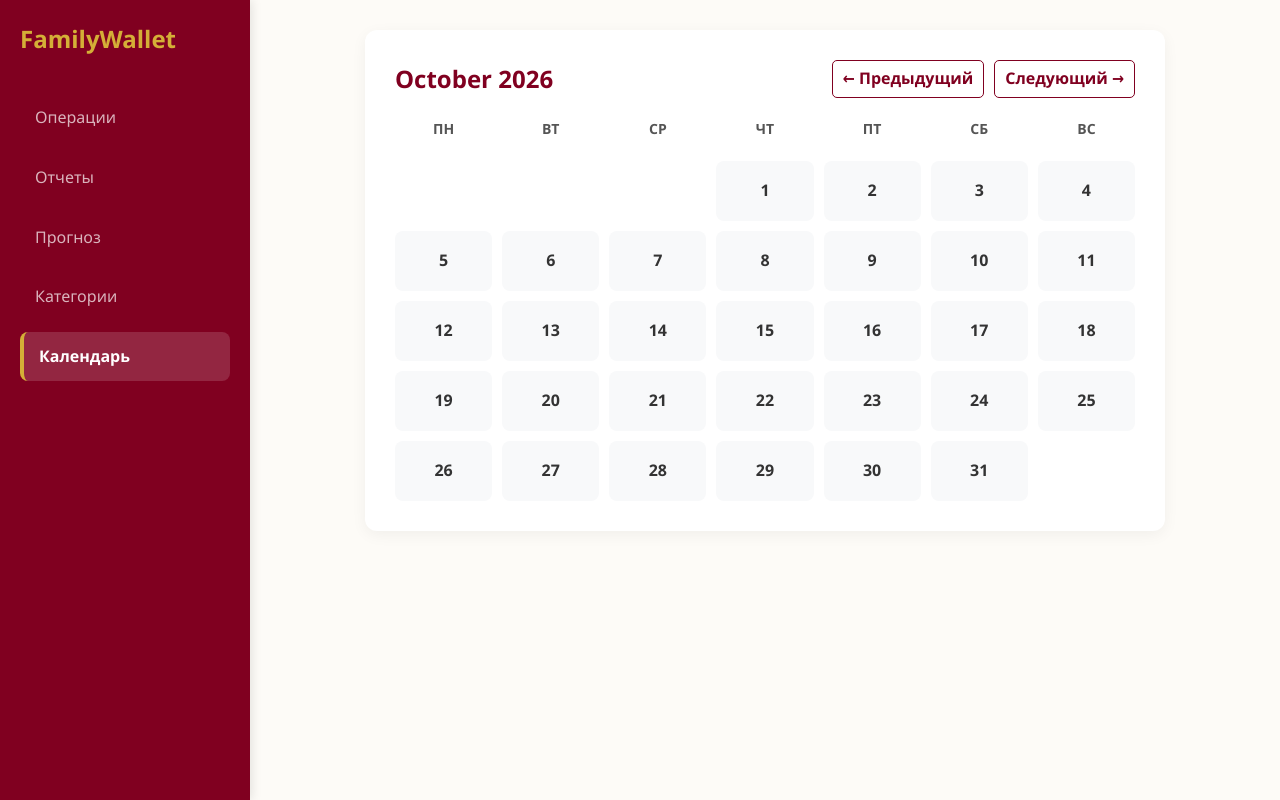
After one commit to aminaabdulaeva0/family_wallet, a Django app: page /wallet/calendar/ in a window 1280 px wide. The commit adds this page. Run offline with Django 5.2, Linux system fonts and the light colour scheme; a user stored in the database is signed in; tables that the repository leaves empty hold one stand-in row (values such as "Sample post").

Commit message:
Добавлен календарь расходов с детализацией по дням

```diff
--- /dev/null
+++ b/expenses/templates/expenses/calendar.html
@@ -0,0 +1,127 @@
+{% load dict_filters %}
+{% load static %}
+<!DOCTYPE html>
+<html lang="ru">
+<head>
+    <meta charset="UTF-8">
+    <meta name="viewport" content="width=device-width, initial-scale=1.0">
+    <title>Календарь | FamilyWallet</title>
+    <link rel="stylesheet" href="{% static 'expenses/style.css' %}">
+    <style>
+        .calendar-header { display: flex; justify-content: space-between; align-items: center; margin-bottom: 20px; }
+        .calendar-title { font-size: 24px; font-weight: bold; color: var(--primary-color); }
+        .calendar-nav { display: flex; gap: 10px; }
+        .calendar-nav a { text-decoration: none; color: var(--primary-color); font-weight: bold; padding: 5px 10px; border: 1px solid var(--primary-color); border-radius: 5px; }
+
+        .calendar-grid { display: grid; grid-template-columns: repeat(7, 1fr); gap: 10px; text-align: center; }
+        .weekday { font-weight: bold; color: #555; padding-bottom: 10px; font-size: 14px; text-transform: uppercase;}
+
+        .day-cell {
+            background: #f8f9fa;
+            padding: 15px 5px;
+            border-radius: 8px;
+            font-weight: bold;
+            color: #333; /* Черный цвет текста для обычных дней */
+            min-height: 60px;
+            display: flex;
+            flex-direction: column;
+            justify-content: center;
+            align-items: center;
+            text-decoration: none; /* Убираем подчеркивание у ссылок */
+            transition: transform 0.2s;
+        }
+
+        .day-cell:hover { background: #e9ecef; }
+
+        /* Дни, где были траты */
+        .day-cell.has-expense {
+            background: #d1e7dd;
+            color: #0f5132;
+            border: 2px solid #badbcc;
+            cursor: pointer;
+        }
+        .day-cell.has-expense:hover { transform: scale(1.05); background: #badbcc; }
+        .day-amount { font-size: 12px; margin-top: 5px; }
+
+        /* Активный (выбранный) день */
+        .day-cell.active-day {
+            background: var(--primary-color);
+            color: white;
+            border: 2px solid var(--accent-color);
+        }
+
+        .day-empty { background: transparent; border: none; }
+    </style>
+</head>
+<body>
+    <div class="sidebar">
+        <h2>FamilyWallet</h2>
+        <a href="/wallet/">Операции</a>
+        <a href="{% url 'reports' %}">Отчеты</a>
+        <a href="{% url 'forecast' %}">Прогноз</a>
+        <a href="{% url 'categories' %}">Категории</a>
+        <a href="{% url 'calendar' %}" class="active">Календарь</a>
+    </div>
+
+    <div class="main-content">
+        <div class="card">
+            <div class="calendar-header">
+                <div class="calendar-title">{{ month_name }} {{ year }}</div>
+                <div class="calendar-nav">
+                    <a href="?year={{ prev_year }}&month={{ prev_month }}">← Предыдущий</a>
+                    <a href="?year={{ next_year }}&month={{ next_month }}">Следующий →</a>
+                </div>
+            </div>
+
+            <div class="calendar-grid">
+                <div class="weekday">Пн</div>
+                <div class="weekday">Вт</div>
+                <div class="weekday">Ср</div>
+                <div class="weekday">Чт</div>
+                <div class="weekday">Пт</div>
+                <div class="weekday">Сб</div>
+                <div class="weekday">Вс</div>
+
+                {% for week in cal %}
+                    {% for day in week %}
+                        {% if day == 0 %}
+                            <div class="day-cell day-empty"></div>
+                        {% else %}
+                            {% if day in daily_sums %}
+                                <!-- Если есть траты, делаем ссылку с параметрами года, месяца и дня -->
+                                <a href="?year={{ year }}&month={{ month }}&day={{ day }}" class="day-cell has-expense {% if selected_day_num == day %}active-day{% endif %}">
+                                    {{ day }}
+                                    <div class="day-amount">-{{ daily_sums|get_item:day }} ₽</div>
+                                </a>
+                            {% else %}
+                                <div class="day-cell">{{ day }}</div>
+                            {% endif %}
+                        {% endif %}
+                    {% endfor %}
+                {% endfor %}
+            </div>
+
+            <!-- Блок с детализацией за выбранный день -->
+            {% if day_expenses %}
+                <div style="margin-top: 40px; padding-top: 20px; border-top: 2px solid #eee;">
+                    <h3 style="color: var(--primary-color); margin-bottom: 20px;">Траты за {{ selected_day_num }} {{ month_name }}</h3>
+                    <div style="display: flex; flex-direction: column; gap: 10px;">
+                        {% for expense in day_expenses %}
+                            <div style="display: flex; justify-content: space-between; align-items: center; padding: 15px 20px; background: #f8f9fa; border-radius: 8px;">
+                                <div>
+                                    <strong>{{ expense.title }}</strong>
+                                    <br>
+                                    <small style="color: #888;">{{ expense.get_category_display }}</small>
+                                </div>
+                                <div style="font-weight: bold; color: var(--primary-color); font-size: 18px;">
+                                    {{ expense.amount }} ₽
+                                </div>
+                            </div>
+                        {% endfor %}
+                    </div>
+                </div>
+            {% endif %}
+        </div>
+    </div>
+</body>
+</html>
--- a/expenses/templates/expenses/index.html
+++ b/expenses/templates/expenses/index.html
@@ -68,6 +68,7 @@
         <a href="{% url 'reports' %}">Отчеты</a>
         <a href="{% url 'forecast' %}">Прогноз</a>
         <a href="{% url 'categories' %}">Категории</a>
+        <a href="{% url 'calendar' %}">Календарь</a>
     </div>
 
     <div class="main-content">
--- /dev/null
+++ b/expenses/templatetags/dict_filters.py
@@ -0,0 +1,6 @@
+from django import template
+register = template.Library()
+
+@register.filter
+def get_item(dictionary, key):
+    return dictionary.get(key)
--- a/expenses/views.py
+++ b/expenses/views.py
@@ -6,6 +6,8 @@ from .forms import ExpenseForm
 from django.contrib.auth.forms import UserCreationForm
 from datetime import datetime, timedelta
 from .predictor import get_forecast
+import calendar
+from datetime import datetime
 
 def landing(request):
     return render(request, 'expenses/landing.html')
@@ -186,3 +188,54 @@ def categories_view(request, category_name=None):
         'selected_category_name': selected_category_name,
         'current_category': category_name,
     })
+
+@login_required
+def calendar_view(request):
+    today = datetime.now()
+    year = int(request.GET.get('year', today.year))
+    month = int(request.GET.get('month', today.month))
+    selected_day = request.GET.get('day') # Получаем выбранный день
+
+    # Получаем сетку календаря
+    cal = calendar.monthcalendar(year, month)
+
+    # Получаем расходы за этот месяц
+    expenses = Expense.objects.filter(
+        user=request.user,
+        date__year=year,
+        date__month=month
+    )
+
+    # Суммы по дням
+    daily_sums = {}
+    for exp in expenses:
+        day = exp.date.day
+        daily_sums[day] = daily_sums.get(day, 0) + exp.amount
+
+    # Детализация за выбранный день
+    day_expenses = None
+    selected_day_num = None
+    if selected_day:
+        selected_day_num = int(selected_day)
+        day_expenses = expenses.filter(date__day=selected_day_num)
+
+    month_name = calendar.month_name[month].capitalize()
+
+    prev_month = month - 1 if month > 1 else 12
+    prev_year = year if month > 1 else year - 1
+    next_month = month + 1 if month < 12 else 1
+    next_year = year if month < 12 else year + 1
+
+    return render(request, 'expenses/calendar.html', {
+        'cal': cal,
+        'year': year,
+        'month': month,
+        'month_name': month_name,
+        'daily_sums': daily_sums,
+        'prev_month': prev_month,
+        'prev_year': prev_year,
+        'next_month': next_month,
+        'next_year': next_year,
+        'day_expenses': day_expenses,
+        'selected_day_num': selected_day_num,
+    })
--- a/wallet_project/urls.py
+++ b/wallet_project/urls.py
@@ -33,4 +33,5 @@ urlpatterns = [
     path('wallet/forecast/', views.forecast_view, name='forecast'),
     path('wallet/categories/', views.categories_view, name='categories'),
     path('wallet/categories/<str:category_name>/', views.categories_view, name='category_detail'),
+    path('wallet/calendar/', views.calendar_view, name='calendar'),
 ]
```
Also changed, not shown: expenses/templatetags/__init__.py (added).
